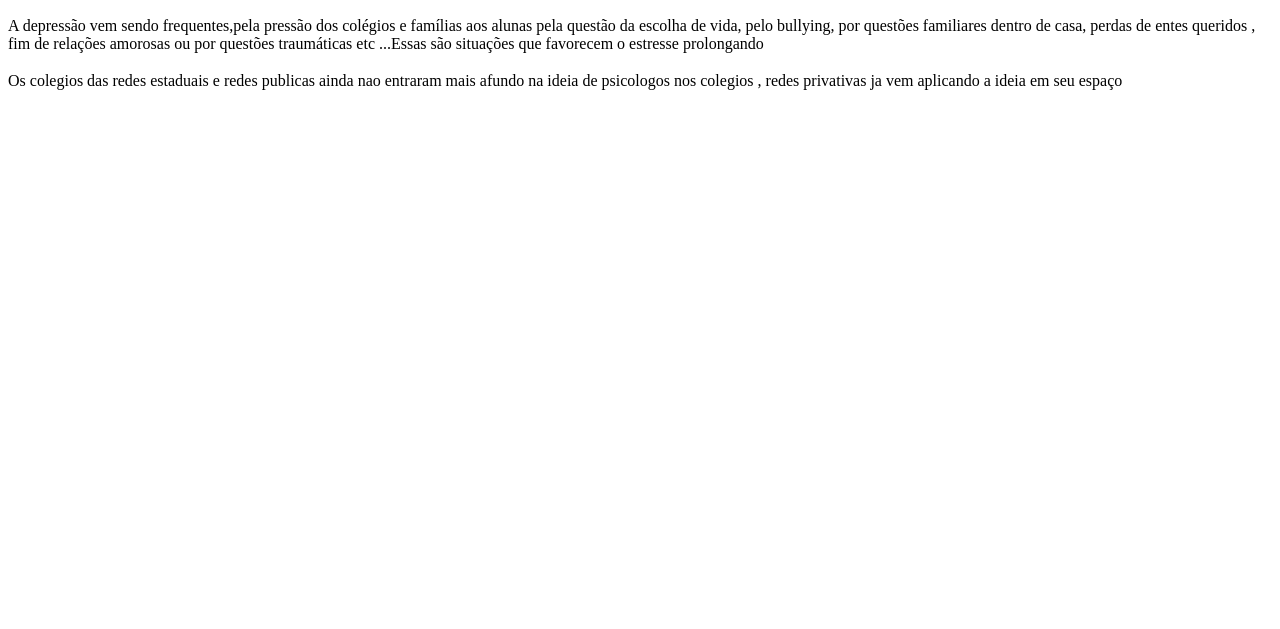
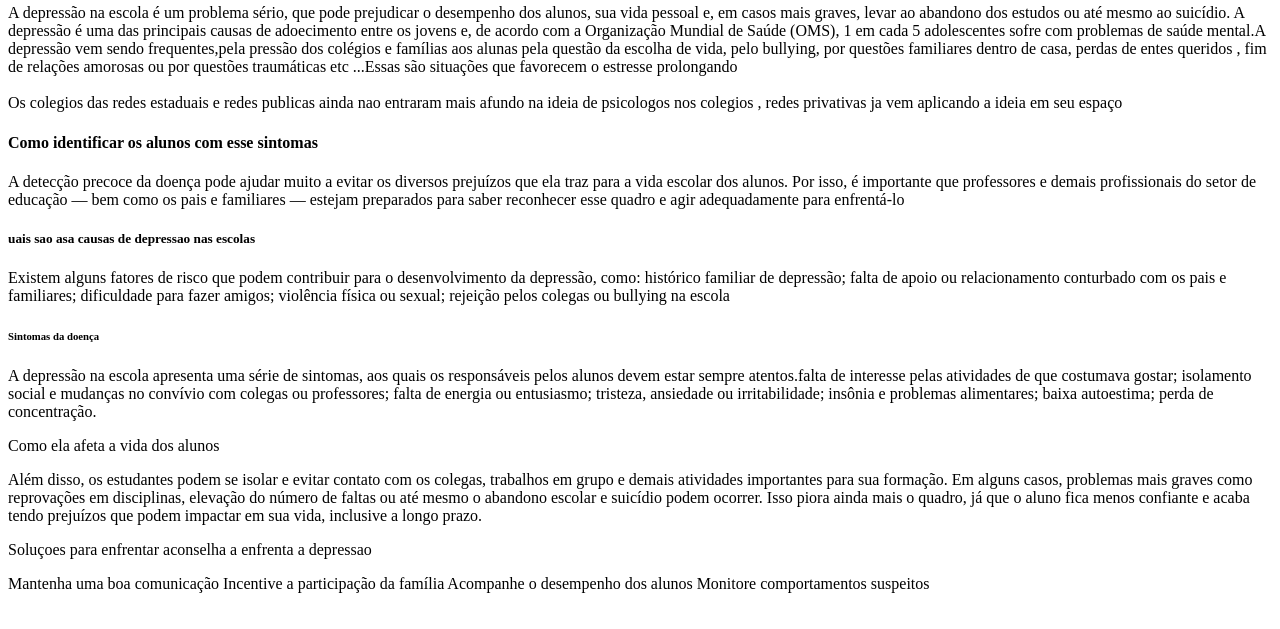
Before and after one commit to Kauane1916/segundoh_2023, a plain HTML site: page index.html in a window 1280 px wide. Shown: the part 171-800 px from the top of the page. Drawn offline with Linux system fonts and the light colour scheme.

Commit message:
Update index.html

```diff
--- a/index.html
+++ b/index.html
@@ -17,7 +17,6 @@
 
                 </li>
             </ul>
-        </nav>
         <head>
             <h1>Problemas de depressao e ansiendade em colegios publicos</h1>
             <h2>A crise de ansiendade e depressão nos colegios vem  aumentando a cada ano .Um mapeamento realizado em abril de 2022 identificou que 69% da rede estadual relatam ter problemas de ansiedade e depressao entre outros .
@@ -26,11 +25,40 @@
         <main>
             <section>
                 <h3></h3>
-                <p> A depressão vem sendo frequentes,pela pressão dos colégios e famílias aos alunas pela questão da escolha de vida, pelo bullying, por questões familiares dentro de casa, perdas de entes queridos , fim de relações amorosas ou por questões traumáticas etc ...Essas são situações que favorecem o estresse prolongando </p>
+                <p> A depressão na escola é um problema sério, que pode prejudicar o desempenho dos alunos, sua vida pessoal e, em casos mais graves, levar ao abandono dos estudos ou até mesmo ao suicídio. A depressão é uma das principais causas de adoecimento entre os jovens e, de acordo com a Organização Mundial de Saúde (OMS), 1 em cada 5 adolescentes sofre com problemas de saúde mental.A depressão vem sendo frequentes,pela pressão dos colégios e famílias aos alunas pela questão da escolha de vida, pelo bullying, por questões familiares dentro de casa, perdas de entes queridos , fim de relações amorosas ou por questões traumáticas etc ...Essas são situações que favorecem o estresse prolongando </p>
+                <h3></h3>
+                <p>Os colegios das redes estaduais e redes publicas ainda nao entraram mais afundo na ideia de psicologos nos colegios , redes privativas ja vem aplicando a ideia em seu espaço</p>
+                <h4>Como identificar os alunos com esse sintomas </h4>
+                <p>A detecção precoce da doença pode ajudar muito a evitar os diversos prejuízos que ela traz para a vida escolar dos alunos. Por isso, é importante que professores e demais profissionais do setor de educação — bem como os pais e familiares — estejam preparados para saber reconhecer esse quadro e agir adequadamente para enfrentá-lo</p>
+                <h5>uais sao asa causas de depressao nas escolas</h5>
+                <p>Existem alguns fatores de risco que podem contribuir para o desenvolvimento da depressão, como:
+
+                    histórico familiar de depressão;
+                    falta de apoio ou relacionamento conturbado com os pais e familiares;
+                    dificuldade para fazer amigos;
+                    violência física ou sexual;
+                    rejeição pelos colegas ou bullying na escola</p>
+                    <h6>Sintomas da doença</h6>
+                    <p>A depressão na escola apresenta uma série de sintomas, aos quais os responsáveis pelos alunos devem estar sempre atentos.falta de interesse pelas atividades de que costumava gostar;
+                        isolamento social e mudanças no convívio com colegas ou professores;
+                        falta de energia ou entusiasmo;
+                        tristeza, ansiedade ou irritabilidade;
+                        insônia e problemas alimentares;
+                        baixa autoestima;
+                        perda de concentração.</p>
+                        <h7>Como ela afeta a vida dos alunos </h7>
+                        <p>Além disso, os estudantes podem se isolar e evitar contato com os colegas, trabalhos em grupo e demais atividades importantes para sua formação.  Em alguns casos, problemas mais graves como reprovações em disciplinas, elevação do número de faltas ou até mesmo o abandono escolar e suicídio podem ocorrer. Isso piora ainda mais o quadro, já que o aluno fica menos confiante e acaba tendo prejuízos que podem impactar em sua vida, inclusive a longo prazo.</p>
+                        <h8>Soluçoes para enfrentar aconselha a enfrenta a depressao</h8>
+                        <p>Mantenha uma boa comunicação
+                         Incentive a participação da família
+                         Acompanhe o desempenho dos alunos
+                         Monitore comportamentos suspeitos
+                        </p>
+
+
             </section>
             <section>
-                <h3></h3>
-                <p>Os colegios das redes estaduais e redes publicas ainda nao entraram mais afundo na ideia de psicologos nos colegios , redes privativas ja vem aplicando a ideia em seu espaço</p>
+
             </section>
         </main>
 
```
